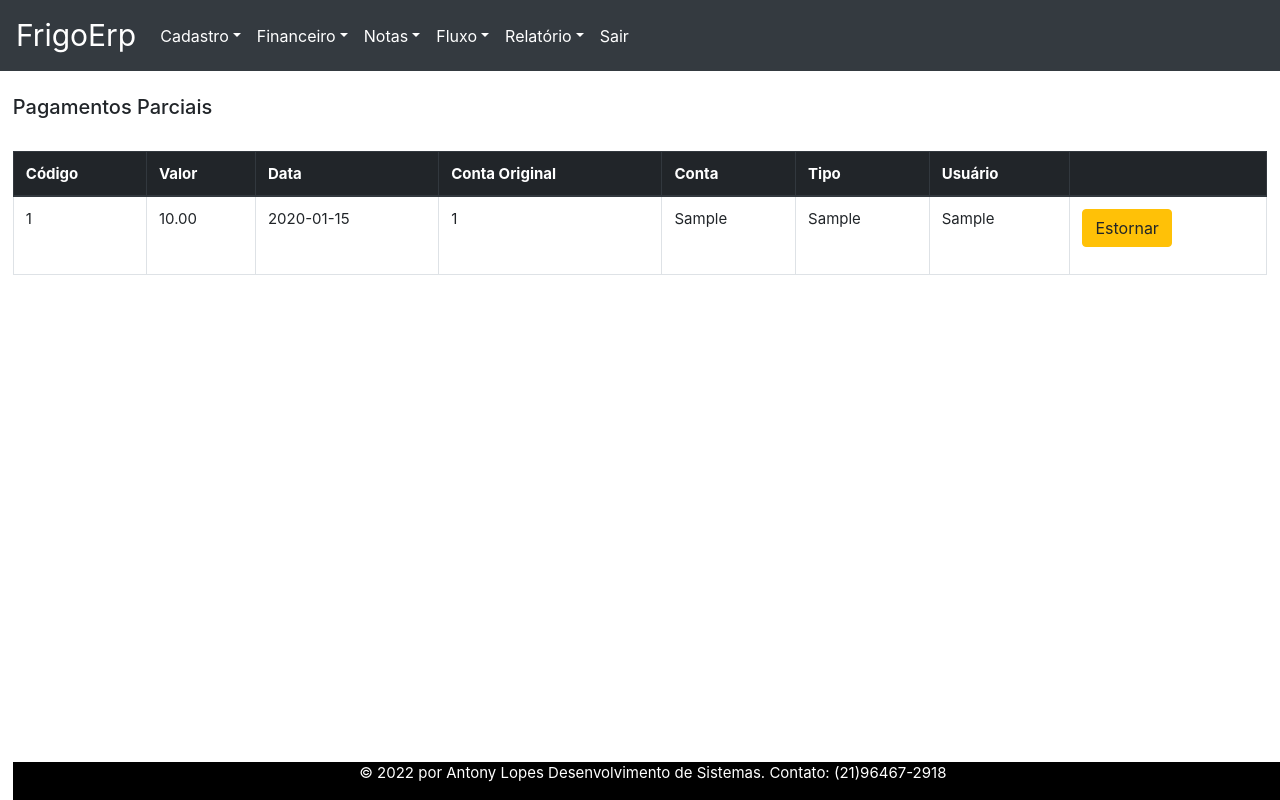
After one commit to lc-codg/Antony-Lopes-Moraes, a Laravel app: page /Extrato/Todos/1 in a window 1280 px wide. The commit adds this page. Run offline with Laravel 9, Linux system fonts and the light colour scheme; tables that the repository leaves empty hold one stand-in row (values such as "Sample post"); parts of the project's set-up code (start-up, migrations or seed data) failed here and were passed over; some libraries are stand-ins or nearby versions.

Commit message:
FR-52
Lista de extrato.

```diff
--- a/app/Http/Controllers/ExtratoController.php
+++ b/app/Http/Controllers/ExtratoController.php
@@ -35,19 +35,17 @@ class ExtratoController extends Controller
         ]);
     }
 
-    function ConstaNoExtrato($id){
+    function ConstaNoExtrato($Id){
 
-        $Extrato = DB::table('parcials')->get();;
+        $Extrato = parcial::findOrFail($Id)->get();
         $Total = Count($Extrato);
         return $Total > 0 ? true :false;
     }
 
-    function ShowExtrato(){
+    function ShowExtrato($Id){
 
-        $Extrato = DB::table('parcials')->get()->paginate(20);
+        $Extrato = DB::table('parcials')->where('id_original','=',$Id)->paginate(20);
+        return view('/Extrato.Todos',['Extrato'=>$Extrato]);
+    }
 
-        while($Extrato){
-            return $Extrato;
-        }
-    }
 }
--- /dev/null
+++ b/resources/views/Extrato/Todos.blade.php
@@ -0,0 +1,77 @@
+<link href="/css/app.css" rel="stylesheet">
+
+<!DOCTYPE html>
+<html lang="en">
+@include('Header')
+
+<head>
+    <meta charset="UTF-8">
+    <meta name="viewport" content="width=device-width, initial-scale=1.0">
+    <meta http-equiv="X-UA-Compatible" content="ie=edge">
+
+    <div class='.container-fluid ' id='c2'>
+        <br>
+        <h5>Pagamentos Parciais</h5>
+</head>
+
+<body>
+
+    <table id="tabelaPedidos" class="table table-bordered table-condensed " style="font-size: 15px; width:100%;">
+        <thead class="thead-DARK">
+            <tr>
+
+                <th scope="col">Código</th>
+                <th scope="col">Valor</th>
+                <th scope="col">Data</th>
+                <th scope="col">Conta Original</th>
+                <th scope="col">Conta</th>
+                <th scope="col">Tipo</th>
+                <th scope="col">Usuário</th>
+
+
+                <th scope="col"></th>
+
+
+            </tr>
+        </thead>
+        <tbody>
+            <tr>
+
+
+
+                @foreach ($Extrato as $row)
+
+                <td>{{ $row->id }}</td>
+
+                <td>{{ $row->valor }}</td>
+                <td>{{ $row->data }}</td>
+
+
+                <td>{{ $row->id_original}}</td>
+                <td>{{ $row->conta }}</td>
+                <td>{{ $row->pessoa }}</td>
+                <td>{{ $row->usuario }}</td>
+
+
+                <td>
+                    <form action="/Fornecedor/Delete/{{ $row->id }}" method="get">
+                        <input class="btn btn-warning" name="" type="submit" Value='Estornar'>
+                    </form>
+                </td>
+
+
+
+
+
+            </tr>
+            @endforeach
+            <script></script>
+
+
+
+</body>
+{{ $Extrato->links() }}
+
+@include('footer')
+
+</html>
--- a/routes/web.php
+++ b/routes/web.php
@@ -145,3 +145,5 @@ Route::get('/Arrecadacao/Todos',[ArrecadacaoController::class,'Listartodos']);
 Route::get('/Arrecadacao/Deletar/{id}',[ArrecadacaoController::class,'Excluir']);
 Route::get('/Arrecadacao/Editar/{id}',[ArrecadacaoController::class,'Editar']);
 Route::post('/Arrecadacao/Atualizar',[ArrecadacaoController::class,'Atualizar']);
+
+Route::get('/Extrato/Todos/{id}',[ExtratoController::class,'ShowExtrato']);
```
Also changed, not shown: resources/views/ContasaReceber/Todos.blade.php (+8 -2 lines), database/migrations/2022_10_10_174525_create_usuarios_table.php (added).
